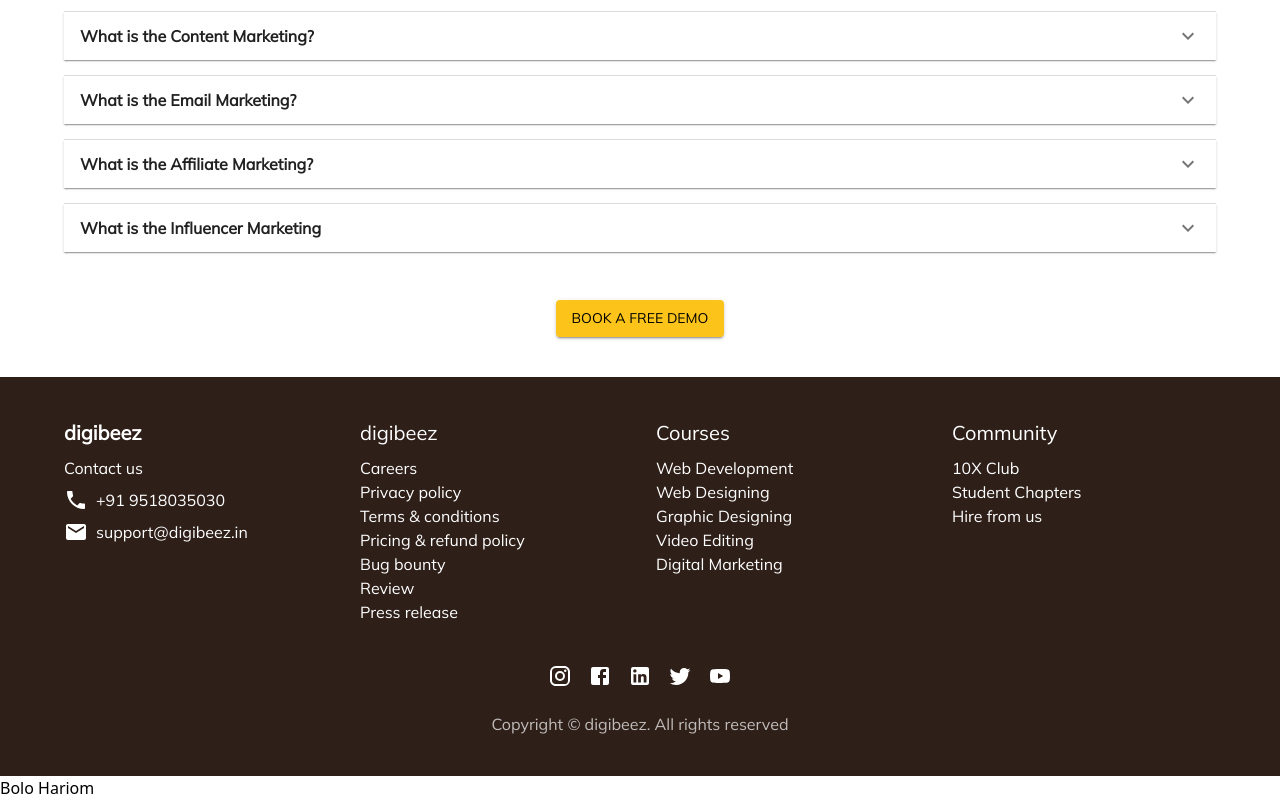
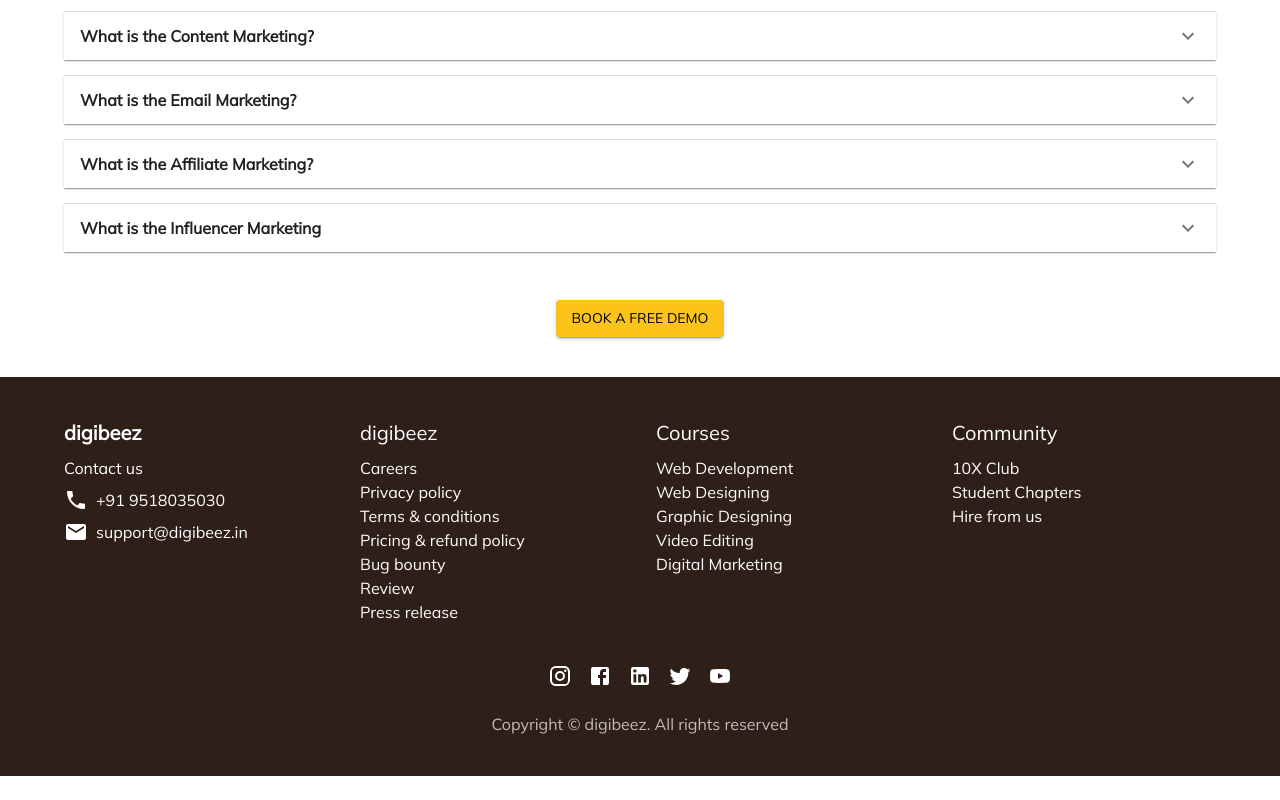
Before and after one commit to Vrecruiter-Project/DigiBeez-Project, a React (Vite) app: page / in a window 1280 px wide. Shown: the part 7155-7955 px from the top of the page. After the commit the page ends 7931 px from the top, so only its background shows below. Built offline with nearby package versions, Linux system fonts and the light colour scheme.

Commit message:
code change

```diff
--- a/src/app/pages/Home/Home.jsx
+++ b/src/app/pages/Home/Home.jsx
@@ -39,7 +39,6 @@ export default function Home() {
       <RequestCall />
       <FAQ onButtonClick={scrollToForm} />
       <Footer />
-      <h1>Bolo Hariom</h1>
     </>
   )
 }
```
